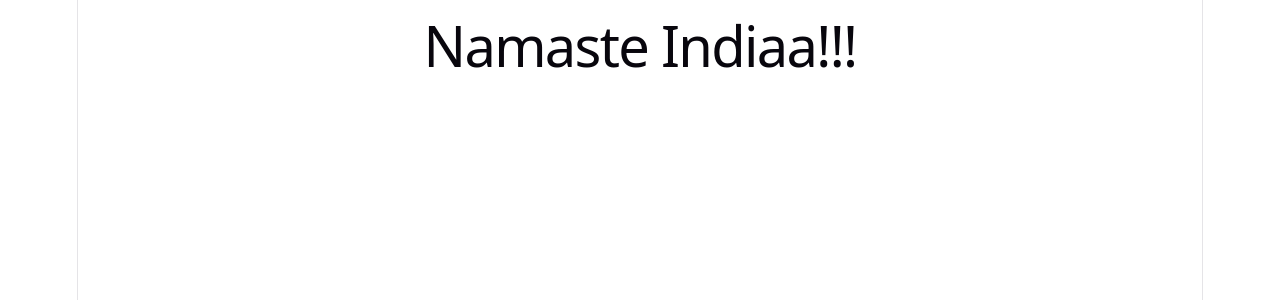
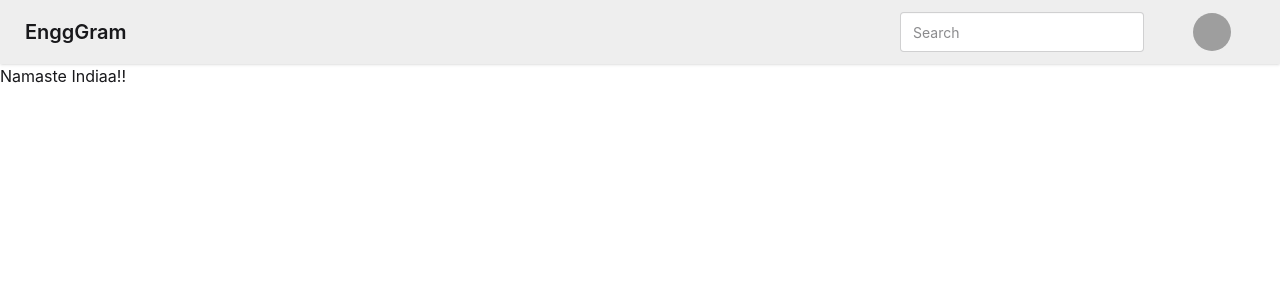
Before and after one commit to Adarsh-hash610/EnggGram---Web-UI, a React (Vite) app: page / in a window 1280 px wide. Shown: the top 300 px of the page. Built offline with nearby package versions, Linux system fonts and the light colour scheme; grey boxes are pictures that could not be loaded.

Commit message:
Initial setup of the app

```diff
--- a/package.json
+++ b/package.json
@@ -10,14 +10,17 @@
     "preview": "vite preview"
   },
   "dependencies": {
+    "@tailwindcss/vite": "^4.3.3",
     "react": "^19.2.8",
-    "react-dom": "^19.2.8"
+    "react-dom": "^19.2.8",
+    "tailwindcss": "^4.3.3"
   },
   "devDependencies": {
     "@eslint/js": "^10.0.1",
     "@types/react": "^19.2.18",
     "@types/react-dom": "^19.2.7",
     "@vitejs/plugin-react": "^6.1.1",
+    "daisyui": "^5.7.37",
     "eslint": "^10.10.0",
     "eslint-plugin-react-hooks": "^7.1.1",
     "eslint-plugin-react-refresh": "^0.5.6",
--- a/src/App.jsx
+++ b/src/App.jsx
@@ -3,7 +3,37 @@
 
   return (
     <>
-      <h1>Namaste Indiaa!!!</h1>
+    <div className="navbar bg-base-300 shadow-sm">
+  <div className="flex-1">
+    <a className="btn btn-ghost text-xl">EnggGram</a>
+  </div>
+  <div className="flex gap-2">
+    <input type="text" placeholder="Search" className="input w-24 md:w-auto" />
+    <div className="dropdown dropdown-end mx-10">
+      <div tabIndex={0} role="button" className="btn btn-ghost btn-circle avatar">
+        <div className="w-10 rounded-full">
+          <img
+            alt="Tailwind CSS Navbar component"
+            src="https://img.daisyui.com/images/stock/photo-1534528741775-53994a69daeb.webp" />
+        </div>
+      </div>
+      <ul
+        tabIndex={-1}
+        className="menu menu-sm dropdown-content bg-base-100 rounded-box z-1 mt-3 w-52 p-2 shadow">
+        <li>
+          <a className="justify-between">
+            Profile
+            <span className="badge">New</span>
+          </a>
+        </li>
+        <li><a>Settings</a></li>
+        <li><a>Logout</a></li>
+      </ul>
+    </div>
+  </div>
+</div>
+  <h1>Namaste Indiaa!!</h1>
+
     </>
   )
 }
--- a/src/index.css
+++ b/src/index.css
@@ -1,111 +1,2 @@
-:root {
-  --text: #6b6375;
-  --text-h: #08060d;
-  --bg: #fff;
-  --border: #e5e4e7;
-  --code-bg: #f4f3ec;
-  --accent: #aa3bff;
-  --accent-bg: rgba(170, 59, 255, 0.1);
-  --accent-border: rgba(170, 59, 255, 0.5);
-  --social-bg: rgba(244, 243, 236, 0.5);
-  --shadow:
-    rgba(0, 0, 0, 0.1) 0 10px 15px -3px, rgba(0, 0, 0, 0.05) 0 4px 6px -2px;
-
-  --sans: system-ui, 'Segoe UI', Roboto, sans-serif;
-  --heading: system-ui, 'Segoe UI', Roboto, sans-serif;
-  --mono: ui-monospace, Consolas, monospace;
-
-  font: 18px/145% var(--sans);
-  letter-spacing: 0.18px;
-  color-scheme: light dark;
-  color: var(--text);
-  background: var(--bg);
-  font-synthesis: none;
-  text-rendering: optimizeLegibility;
-  -webkit-font-smoothing: antialiased;
-  -moz-osx-font-smoothing: grayscale;
-
-  @media (max-width: 1024px) {
-    font-size: 16px;
-  }
-}
-
-@media (prefers-color-scheme: dark) {
-  :root {
-    --text: #9ca3af;
-    --text-h: #f3f4f6;
-    --bg: #16171d;
-    --border: #2e303a;
-    --code-bg: #1f2028;
-    --accent: #c084fc;
-    --accent-bg: rgba(192, 132, 252, 0.15);
-    --accent-border: rgba(192, 132, 252, 0.5);
-    --social-bg: rgba(47, 48, 58, 0.5);
-    --shadow:
-      rgba(0, 0, 0, 0.4) 0 10px 15px -3px, rgba(0, 0, 0, 0.25) 0 4px 6px -2px;
-  }
-
-  #social .button-icon {
-    filter: invert(1) brightness(2);
-  }
-}
-
-body {
-  margin: 0;
-}
-
-#root {
-  width: 1126px;
-  max-width: 100%;
-  margin: 0 auto;
-  text-align: center;
-  border-inline: 1px solid var(--border);
-  min-height: 100svh;
-  display: flex;
-  flex-direction: column;
-  box-sizing: border-box;
-}
-
-h1,
-h2 {
-  font-family: var(--heading);
-  font-weight: 500;
-  color: var(--text-h);
-}
-
-h1 {
-  font-size: 56px;
-  letter-spacing: -1.68px;
-  margin: 32px 0;
-  @media (max-width: 1024px) {
-    font-size: 36px;
-    margin: 20px 0;
-  }
-}
-h2 {
-  font-size: 24px;
-  line-height: 118%;
-  letter-spacing: -0.24px;
-  margin: 0 0 8px;
-  @media (max-width: 1024px) {
-    font-size: 20px;
-  }
-}
-p {
-  margin: 0;
-}
-
-code,
-.counter {
-  font-family: var(--mono);
-  display: inline-flex;
-  border-radius: 4px;
-  color: var(--text-h);
-}
-
-code {
-  font-size: 15px;
-  line-height: 135%;
-  padding: 4px 8px;
-  background: var(--code-bg);
-}
+@import "tailwindcss";
+@plugin "daisyui";
--- a/vite.config.js
+++ b/vite.config.js
@@ -1,7 +1,8 @@
 import react from '@vitejs/plugin-react'
 import { defineConfig } from 'vite'
+import tailwindcss from '@tailwindcss/vite'
 
 // https://vite.dev/config/
 export default defineConfig({
-  plugins: [react()],
+  plugins: [react(),tailwindcss()],
 })
```
Also changed, not shown: 2 other files (tests, documents, lock files or other folders).
